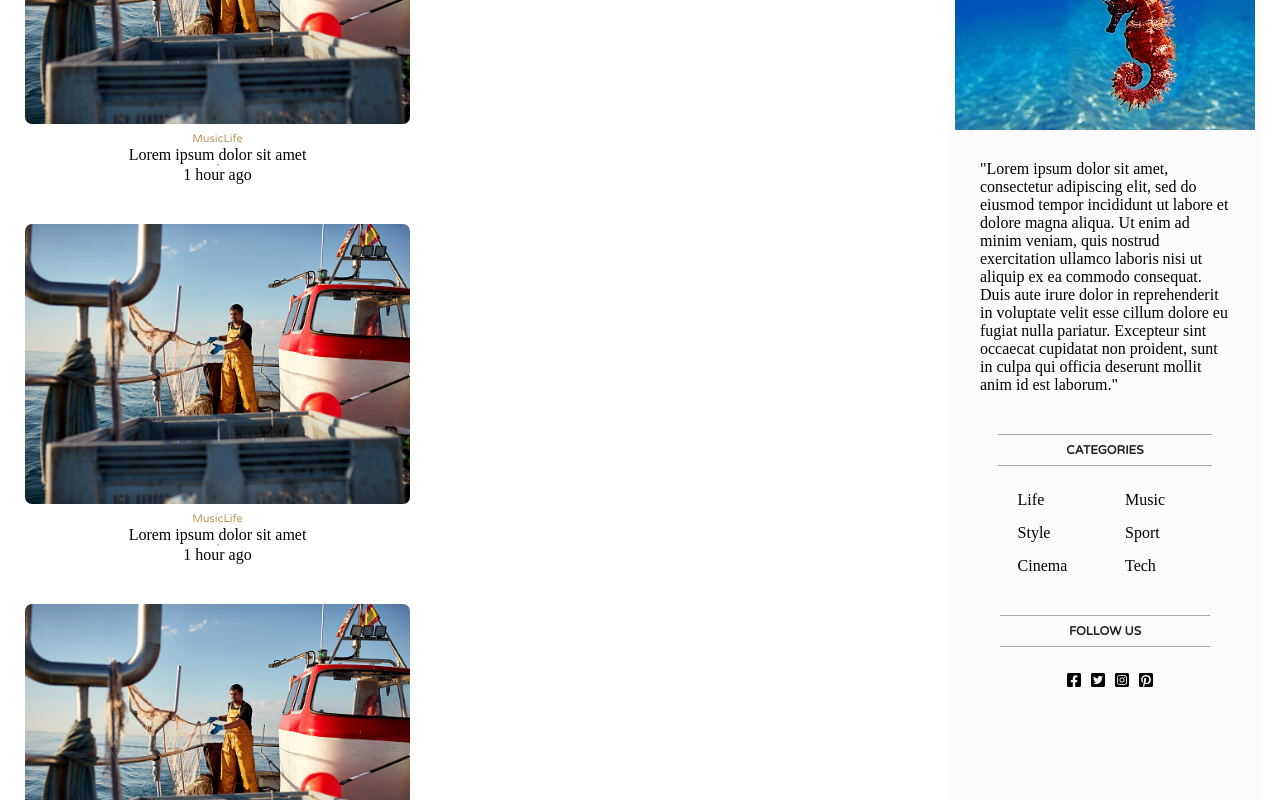
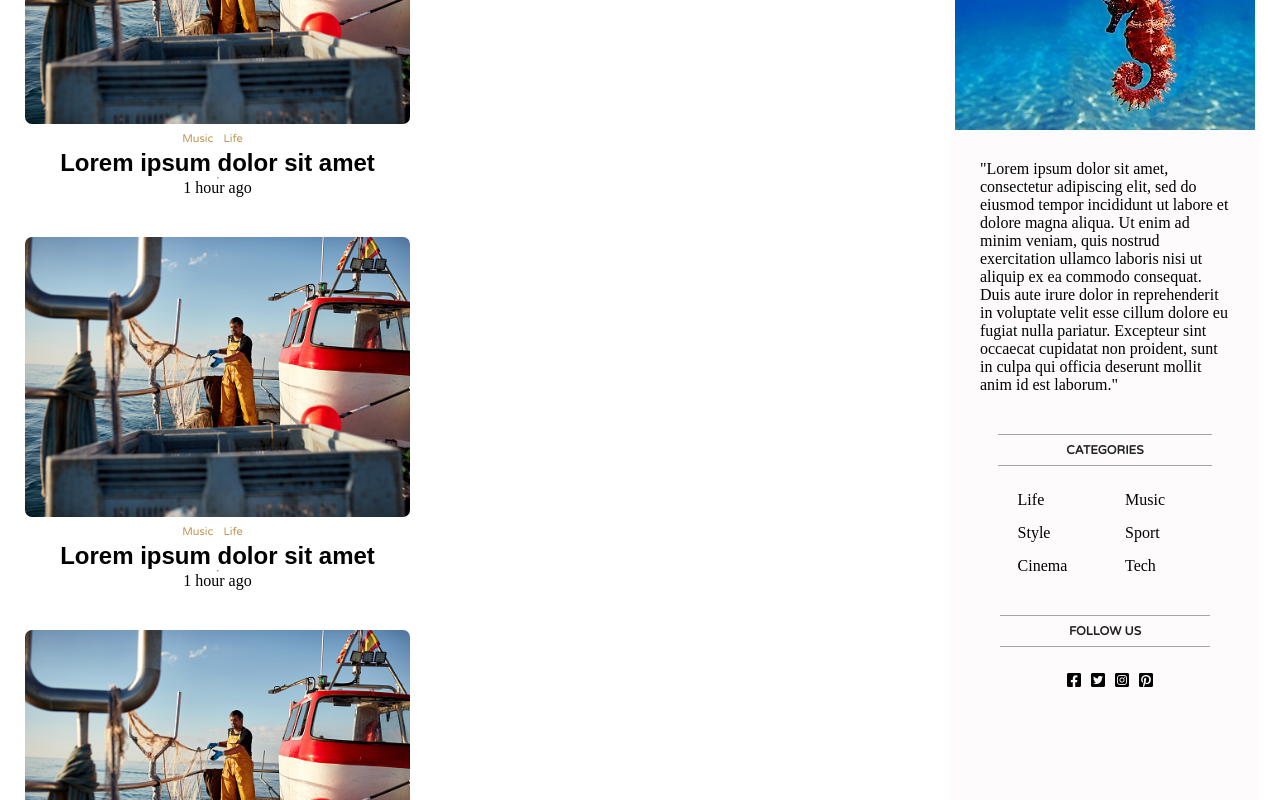
Before and after one commit to EvMad/react-frontend-sandbox, a React (Create React App) app: page / in a window 1280 px wide. Shown: the part 800-1600 px from the top of the page. Built offline with nearby package versions, Linux system fonts and the light colour scheme.

Commit message:
.postTitle {}

```diff
--- a/src/post/post.css
+++ b/src/post/post.css
@@ -20,4 +20,14 @@
     font-family: "Varela Round", sans-serif;
     font-size: 11px;
     color: #be9656;
+    line-height: 20px;
+    margin-top: 15px;
+    margin-right: 10px;
+    cursor: pointer;
 }
+
+.postTitle {
+    font-family: 'Joesfin Sans', sans-serif;
+    font-size: 24px;
+    font-weight: 700;
+}
```
